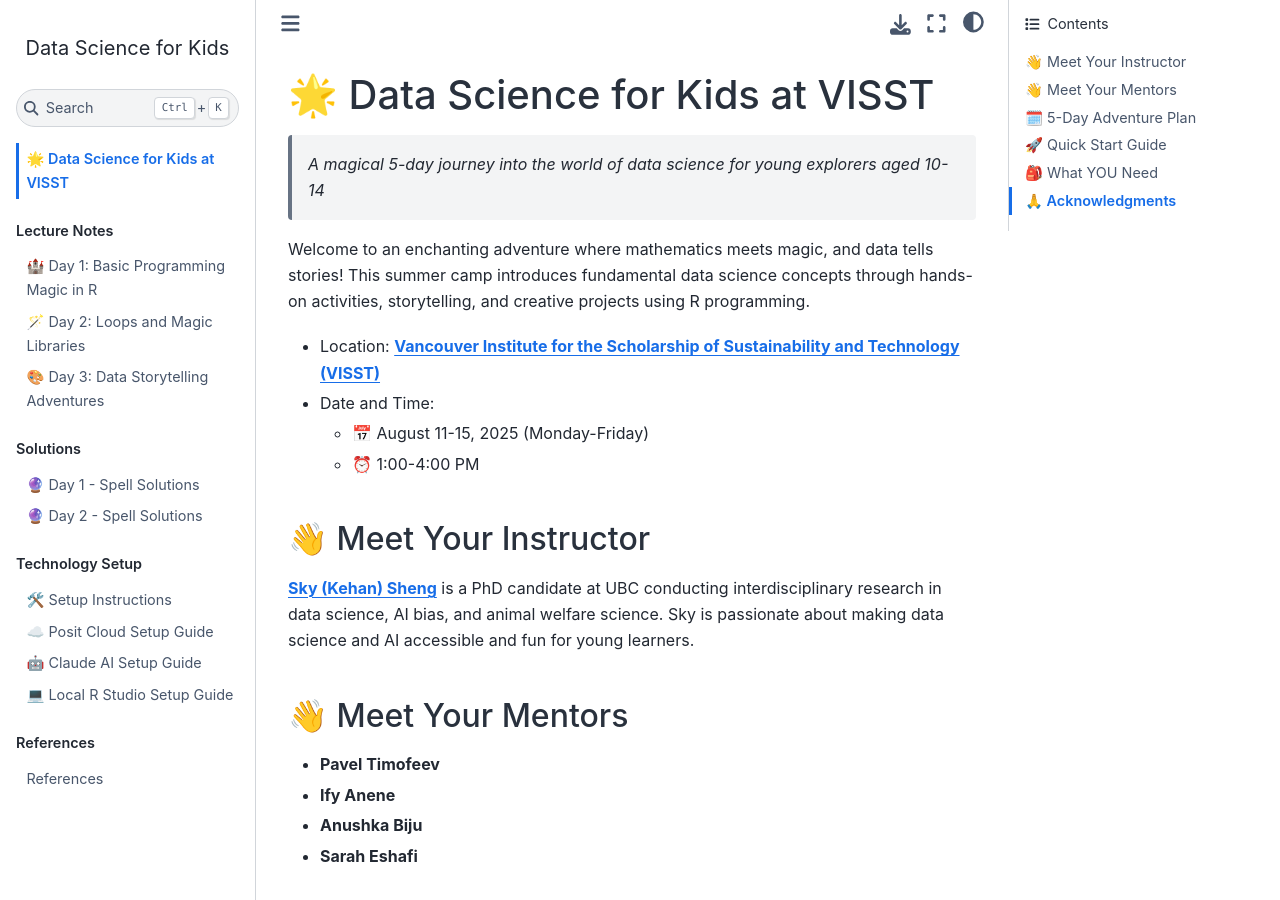
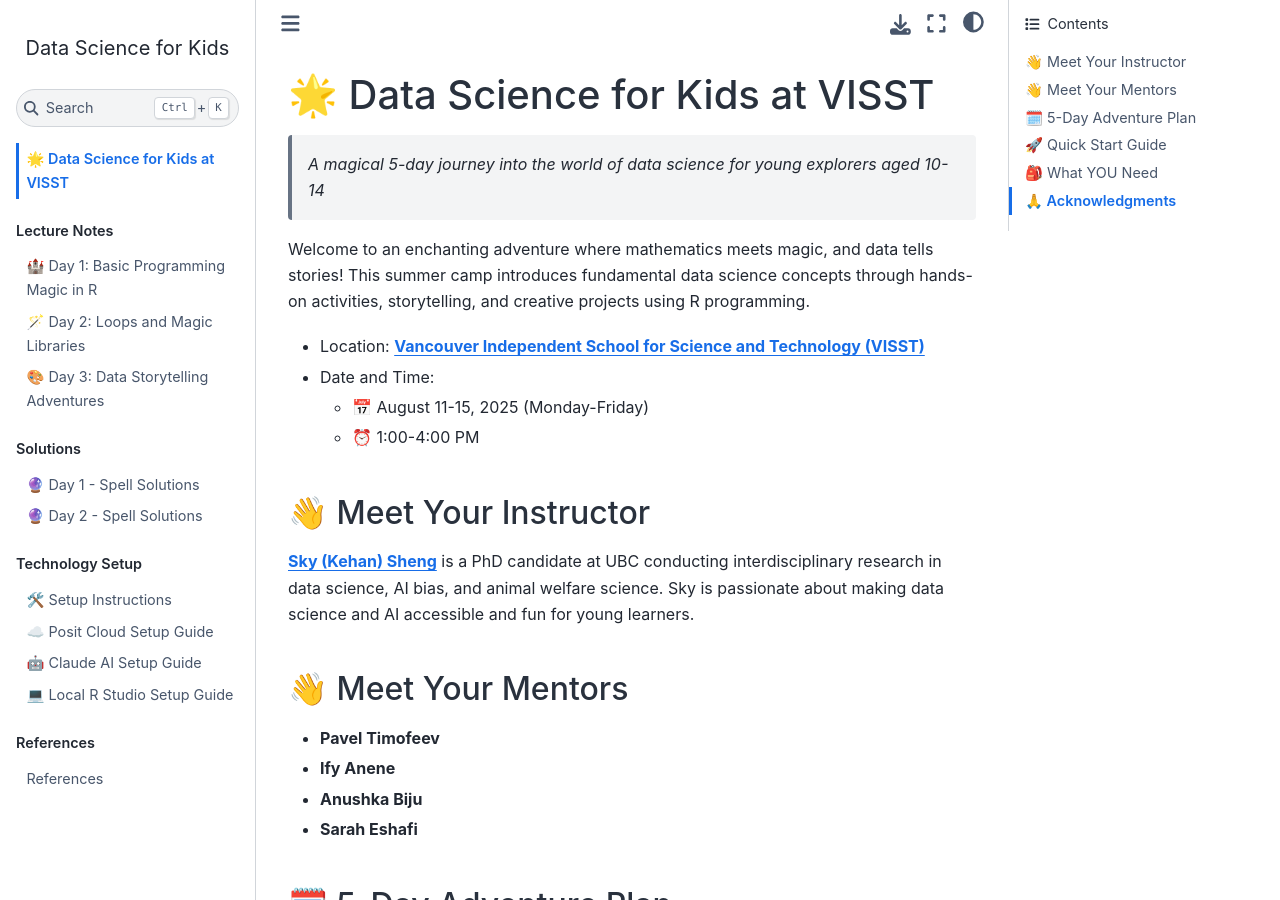
Before and after one commit to skysheng7/data_science_for_kids, a Jupyter Book: the page built from docs/index.md, in a window 1280 px wide and 900 px high. Built offline with Jupyter Book 1.0.4 settings and Sphinx 7.4.7 and the Sphinx Book theme 1.1.4, drawn with Linux system fonts in a browser that asks for light colours; cross-references to code outside the pages are shown as plain code.

```diff
--- a/docs/index.md
+++ b/docs/index.md
@@ -9,7 +9,7 @@ title: Home
 
 Welcome to an enchanting adventure where mathematics meets magic, and data tells stories! This summer camp introduces fundamental data science concepts through hands-on activities, storytelling, and creative projects using R programming.
 
-- Location: **[Vancouver Institute for the Scholarship of Sustainability and Technology (VISST)](https://www.visst.ca/)**
+- Location: **[Vancouver Independent School for Science and Technology (VISST)](https://www.visst.ca/)**
 - Date and Time:
     - 📅 August 11-15, 2025 (Monday-Friday)
     - ⏰ 1:00-4:00 PM
```
Also changed, not shown: README.md (+1 -1 lines).
